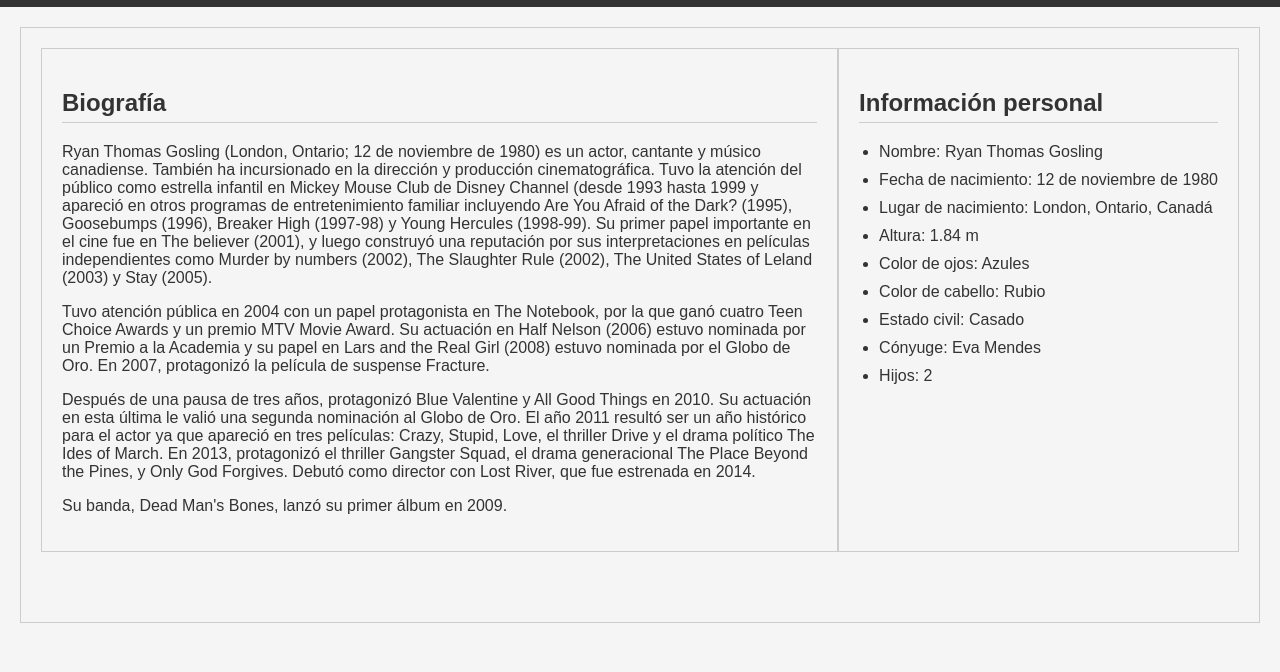
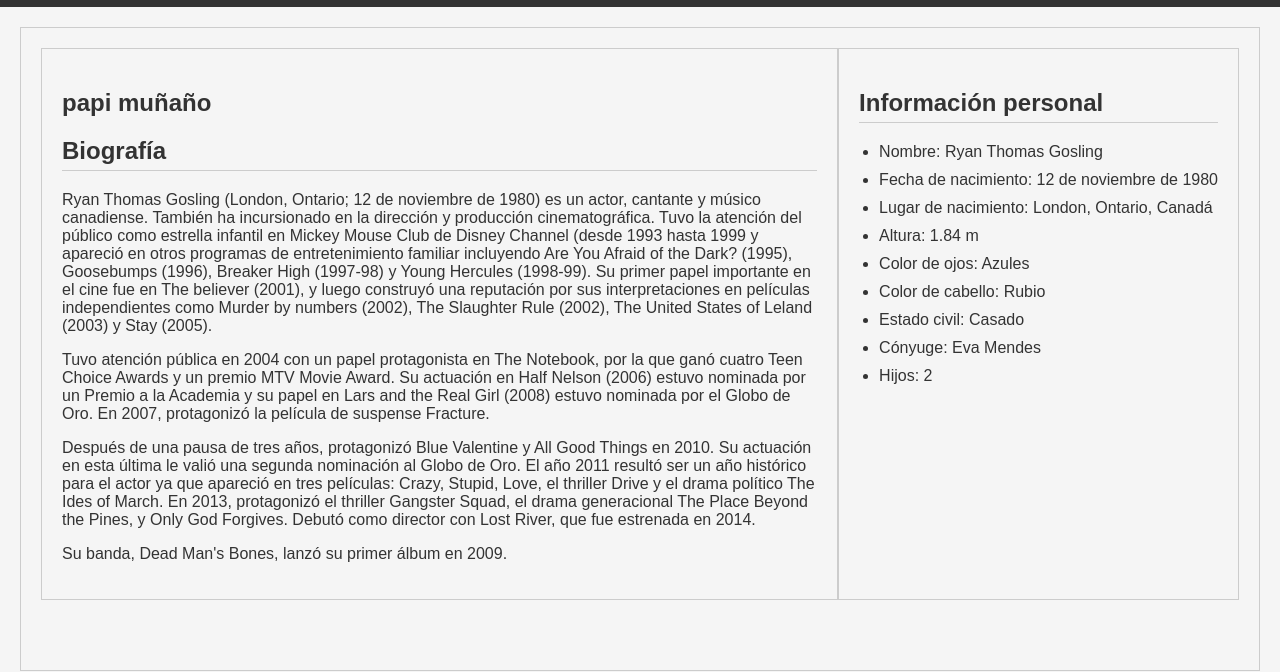
Before and after one commit to WanderTheWeeb/Practica-01, a plain HTML site: page view/index/index.html in a window 1280 px wide. Shown: the part 93-765 px from the top of the page. Drawn offline with Linux system fonts and the light colour scheme.

Commit message:
Agregué un h1 que dice tu papi muñaño

```diff
--- a/view/index/index.html
+++ b/view/index/index.html
@@ -23,6 +23,7 @@
     <main>
         <div id="informacion">
             <section id="biografia">
+                <h1>papi muñaño</h1>
                 <h2>Biografía</h2>
                 <p>Ryan Thomas Gosling (London, Ontario; 12 de noviembre de 1980) es un actor, cantante y músico canadiense. También ha incursionado en la dirección y producción cinematográfica. Tuvo la atención del público como estrella infantil en Mickey Mouse Club de Disney Channel (desde 1993 hasta 1999 y apareció en otros programas de entretenimiento familiar incluyendo Are You Afraid of the Dark? (1995), Goosebumps (1996), Breaker High (1997-98) y Young Hercules (1998-99). Su primer papel importante en el cine fue en The believer (2001), y luego construyó una reputación por sus interpretaciones en películas independientes como Murder by numbers (2002), The Slaughter Rule (2002), The United States of Leland (2003) y Stay (2005).</p>
                 <p>Tuvo atención pública en 2004 con un papel protagonista en The Notebook, por la que ganó cuatro Teen Choice Awards y un premio MTV Movie Award. Su actuación en Half Nelson (2006) estuvo nominada por un Premio a la Academia y su papel en Lars and the Real Girl (2008) estuvo nominada por el Globo de Oro. En 2007, protagonizó la película de suspense Fracture.</p>
```
